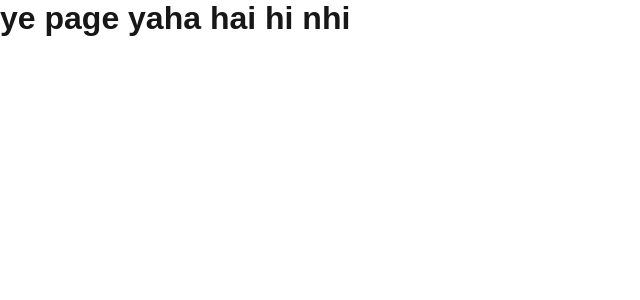
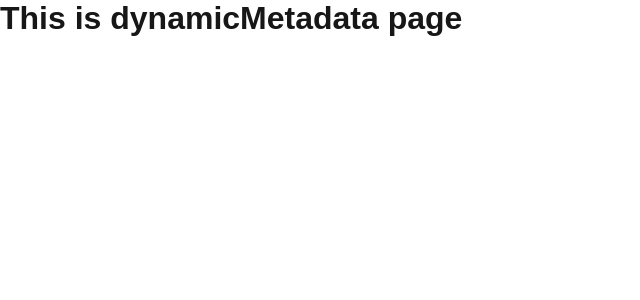
Before and after one commit to rohit1620/nextjs_withTechzeen, a Next.js app in the folder rohit/: page /dynamicMetadata in a window 1280 px wide. Before the commit this address had no page. Shown: the top 300 px of the page, without its empty margins (0-640 px from the left). Built offline with nearby package versions, Linux system fonts and the light colour scheme.

Commit message:
add dynamicMetadata

```diff
--- /dev/null
+++ b/rohit/src/app/dynamicMetadata/page.jsx
@@ -0,0 +1,19 @@
+import React from "react";
+
+const DynamicMetadata = () => {
+  return (
+    <div>
+      {/* <title>DynamicMetadata</title> */}
+      <h1>This is dynamicMetadata page</h1>
+    </div>
+  );
+};
+
+export default DynamicMetadata;
+
+export function generateMetadata() {
+  return {
+    title: "Your Dynamic MetaData",
+    description: "this is very good project",
+  };
+}
```
